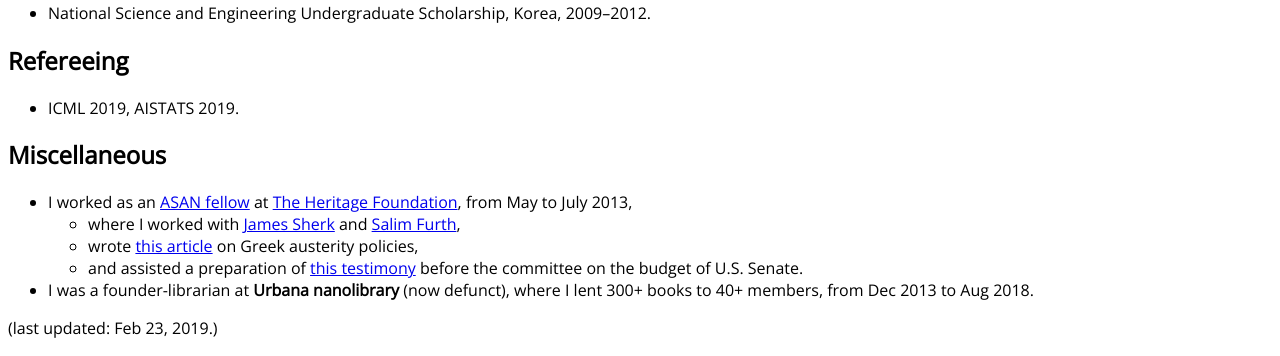
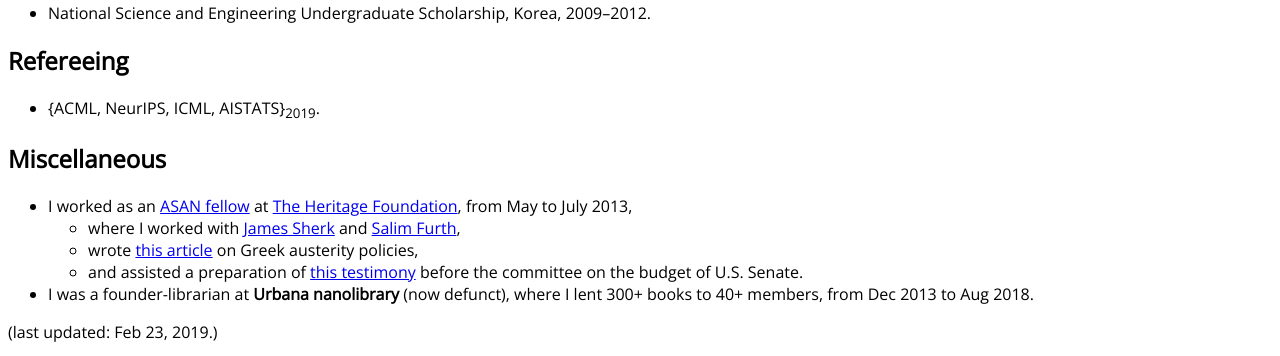
Before and after one commit to jaeho-lee/jaeho-lee.github.io, a Jekyll site: the page built from index.md, in a window 1280 px wide and 900 px high, scrolled down 609 px. Shown: the part 541-897 px from the top of the window. Built offline with Jekyll 4.4.1, drawn with Linux system fonts in a browser that asks for light colours; emoji names are drawn with the system emoji font.

Commit message:
Update index.md

```diff
--- a/index.md
+++ b/index.md
@@ -6,7 +6,7 @@ title: Jaeho Lee
 <img src="assets/profile.jpg">
 
 # Jaeho Lee
-Postdoctoral researcher @ [ALIN-LAB](alinlab.kaist.ac.kr), a research group led by Prof. [Jinwoo Shin](http://alinlab.kaist.ac.kr/shin.html) at [KAIST](kaist.ac.kr).
+Postdoctoral researcher @ [ALIN-LAB](http://alinlab.kaist.ac.kr), a research group led by Prof. [Jinwoo Shin](http://alinlab.kaist.ac.kr/shin.html) at [KAIST](http://kaist.ac.kr).
 
 Contact: jlee620 [at] illinois [dot] edu
 
@@ -38,7 +38,7 @@ Contact: jlee620 [at] illinois [dot] edu
 * National Science and Engineering Undergraduate Scholarship, Korea, 2009–2012.
 
 ## Refereeing
-* ICML 2019, AISTATS 2019.
+* {ACML, NeurIPS, ICML, AISTATS}<sub>2019</sub>.
 
 
 ## Miscellaneous
```
